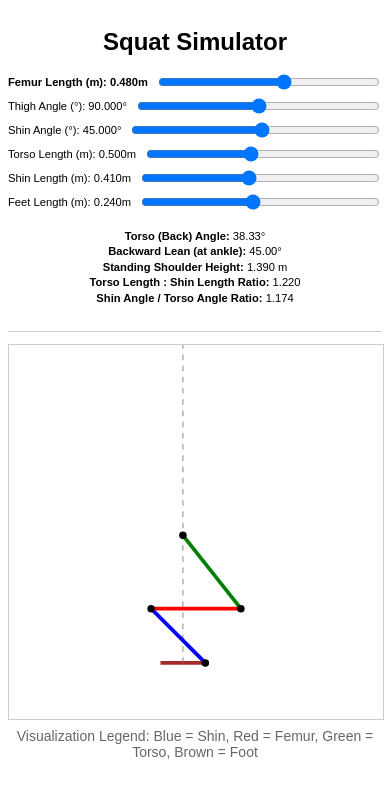
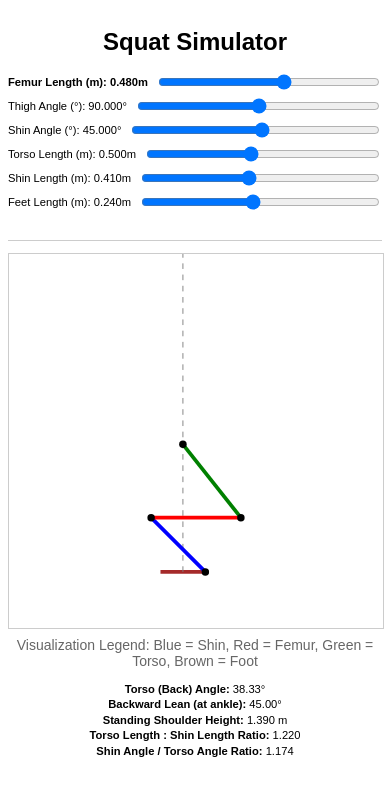
Before and after one commit to KanHarI/SquatsSimulator, a React (Create React App) app: page / in a window 390 px wide. Shown: the top 798 px of the page. Built offline with nearby package versions, Linux system fonts and the light colour scheme.

Commit message:
More compact mobile

```diff
--- a/src/SquatSimulator.css
+++ b/src/SquatSimulator.css
@@ -96,10 +96,25 @@
   color: #666;
 }
 
-/* --- Mobile Adjustments --- */
-/* For screens narrower than 1024px, reduce font sizes and margins for the top two slots */
+/* --- Visibility Helpers --- */
+.desktop-only {
+  display: none;
+}
+
+.mobile-only {
+  display: none;
+}
+
+/* --- Desktop (min-width:1024px) --- */
+@media (min-width: 1024px) {
+  .desktop-only {
+    display: block;
+  }
+}
+
+/* --- Mobile Adjustments (max-width:1023px) --- */
 @media (max-width: 1023px) {
-  /* Reduce the font size of the controls and calculated outputs to 70% */
+  /* Reduce the font size of the controls and calculations to 70% */
   .controls,
   .calculations {
     font-size: 70%;
@@ -129,4 +144,9 @@
   .calculated-header {
     display: none;
   }
+
+  /* Show the mobile-only calculations and hide the desktop-only version */
+  .mobile-only {
+    display: block;
+  }
 }
--- a/src/SquatSimulator.js
+++ b/src/SquatSimulator.js
@@ -100,7 +100,7 @@ const SquatSimulator = () => {
     <div className="squat-simulator">
       <h2 className="header">Squat Simulator</h2>
 
-      {/* Top Section: Controls & Calculations */}
+      {/* Top Section for Desktop: Controls and Calculated outputs side-by-side */}
       <div className="top-section">
         <div className="controls">
           {sliderConfigs.map(config => (
@@ -153,7 +153,8 @@ const SquatSimulator = () => {
           ))}
         </div>
 
-        <div className="calculations">
+        {/* Desktop Calculated Outputs (hidden on mobile) */}
+        <div className="calculations desktop-only">
           <CalculatedOutputs />
         </div>
       </div>
@@ -221,6 +222,11 @@ const SquatSimulator = () => {
           Visualization Legend: Blue = Shin, Red = Femur, Green = Torso, Brown = Foot
         </p>
       </div>
+
+      {/* Mobile Calculated Outputs (shown only on mobile) */}
+      <div className="calculations mobile-only">
+        <CalculatedOutputs />
+      </div>
     </div>
   );
 };
```
